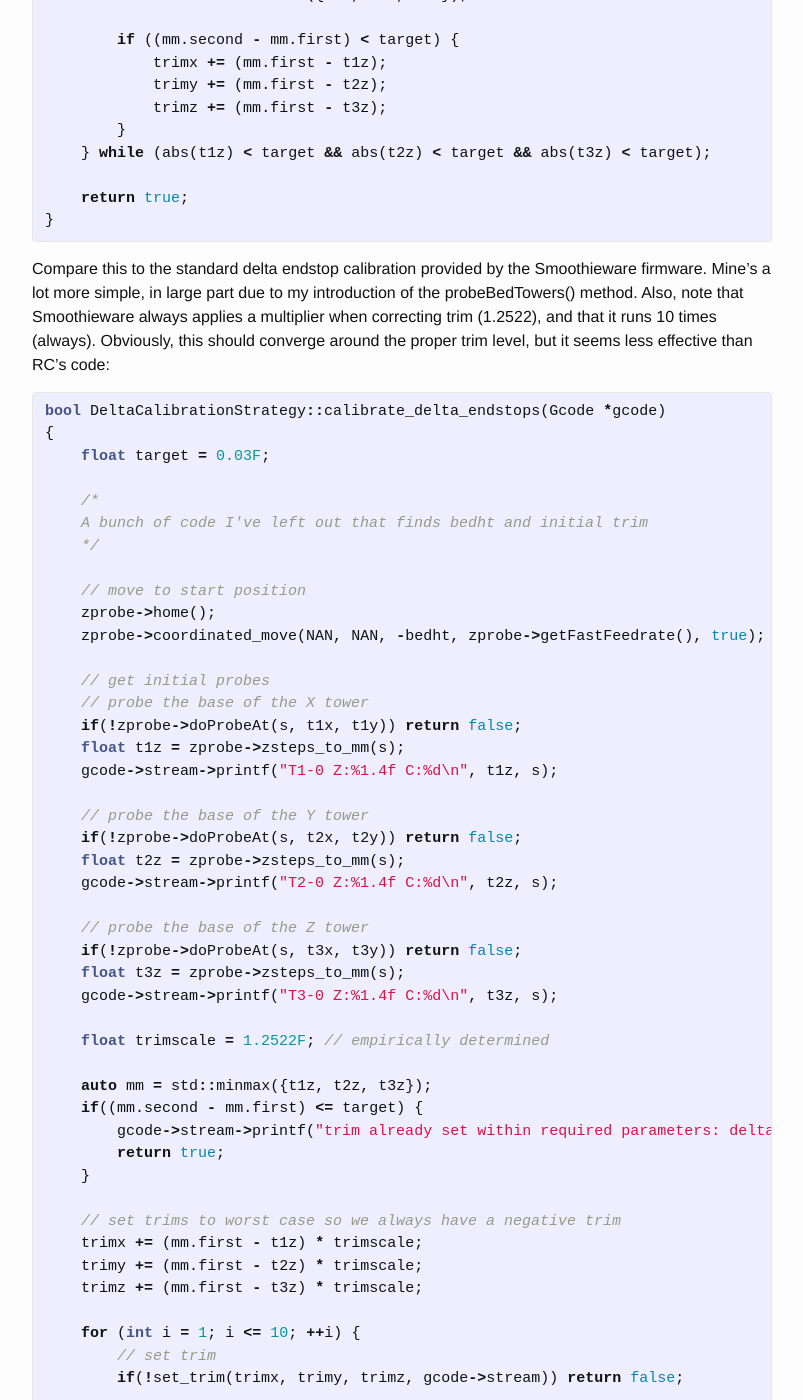
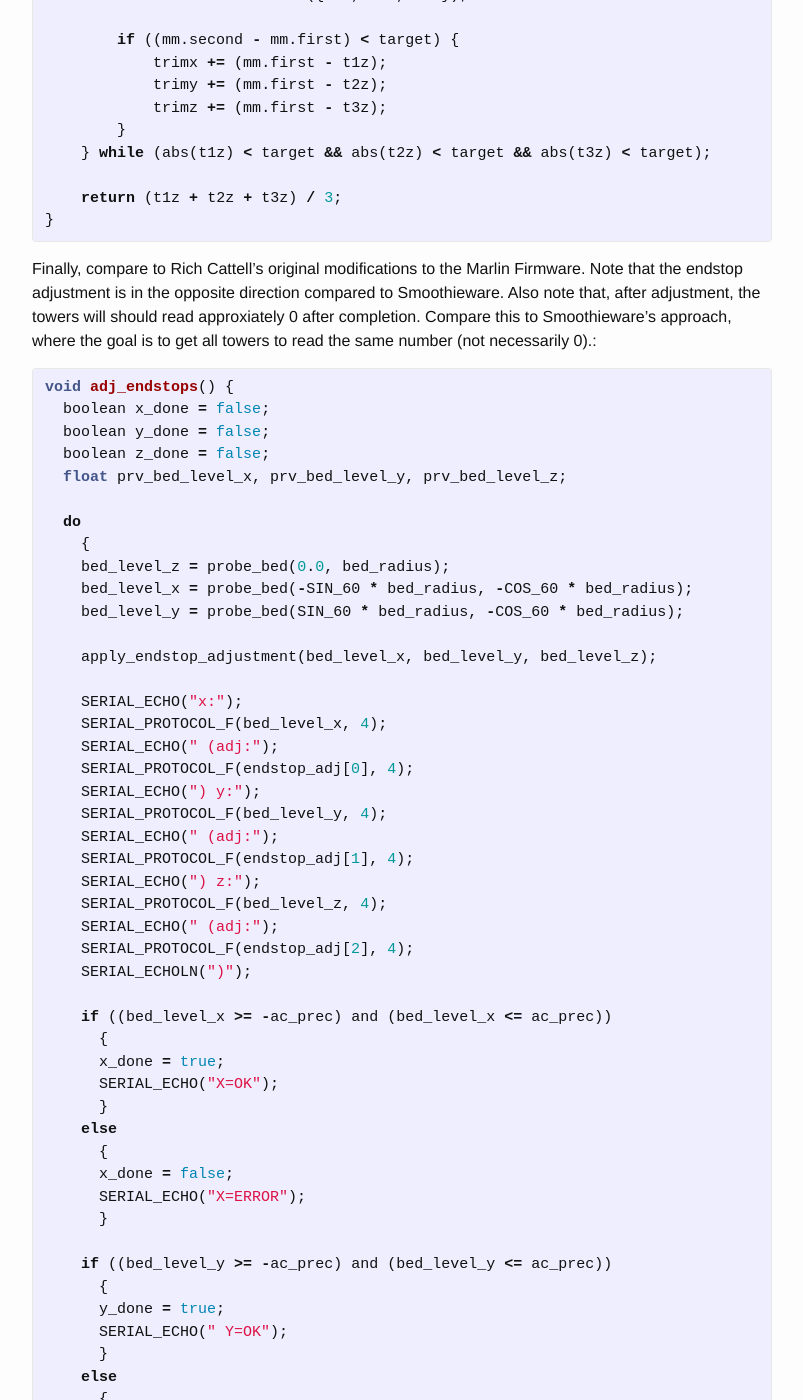
Before and after one commit to dankirkpatrick/dankirkpatrick.github.io, a Jekyll site: the page built from _posts/2015-03-09-smoothieware_calibrate_delta_endstops.markdown, in a window 1280 px wide and 1400 px high, scrolled down 647 px. Shown: the whole window, without its empty margins (238-1041 px from the left). Built offline with Jekyll 4.4.1, drawn with Linux system fonts in a browser that asks for light colours; some of the changed text lies outside the part shown.

Commit message:
Initial commit with Jekyll

```diff
--- a/_posts/2015-03-09-smoothieware_calibrate_delta_endstops.markdown
+++ b/_posts/2015-03-09-smoothieware_calibrate_delta_endstops.markdown
@@ -7,15 +7,15 @@ categories: cattell smoothieware delta calibration autocalibration update
 Let's try a few things.  First, some c++ code.  Following is my port of Rich Cattell's delta endstop calibration code to the Smootheware firmware:
 
 {% highlight cpp %}
-bool DeltaCalibrationStrategy::rc_calibrate_delta_endstops(Gcode *gcode, bool keep, float target, float bedht)
+float DeltaCalibrationStrategy::rc_calibrate_delta_endstops(Gcode *gcode, bool keep, float target, float bedht)
 {
     float trimx = 0.0F, trimy = 0.0F, trimz = 0.0F;
-    if (!get_trim(trimx, trimy, trimz)) return false;
+    if (!get_trim(trimx, trimy, trimz)) return NAN;
 
     float t1z, t2z, t3z;
     do {
         // set trim
-        if(!set_trim(trimx, trimy, trimz, gcode->stream)) return false;
+        if(!set_trim(trimx, trimy, trimz, gcode->stream)) return NAN;
         THEKERNEL->call_event(ON_IDLE);
 
         // move to start position
@@ -32,97 +32,7 @@ bool DeltaCalibrationStrategy::rc_calibrate_delta_endstops(Gcode *gcode, bool ke
         }
     } while (abs(t1z) < target && abs(t2z) < target && abs(t3z) < target);
 
-    return true;
-}
-{% endhighlight %}
-
-Compare this to the standard delta endstop calibration provided by the Smoothieware firmware.  Mine's a lot more simple, in large part due to my introduction of the probeBedTowers() method.  Also, note that Smoothieware always applies a multiplier when correcting trim (1.2522), and that it runs 10 times (always).  Obviously, this should converge around the proper trim level, but it seems less effective than RC's code:
-
-{% highlight cpp %}
-bool DeltaCalibrationStrategy::calibrate_delta_endstops(Gcode *gcode)
-{
-    float target = 0.03F;
-
-    /*
-    A bunch of code I've left out that finds bedht and initial trim
-    */
-
-    // move to start position
-    zprobe->home();
-    zprobe->coordinated_move(NAN, NAN, -bedht, zprobe->getFastFeedrate(), true); // do a relative move from home to the point above the bed
-
-    // get initial probes
-    // probe the base of the X tower
-    if(!zprobe->doProbeAt(s, t1x, t1y)) return false;
-    float t1z = zprobe->zsteps_to_mm(s);
-    gcode->stream->printf("T1-0 Z:%1.4f C:%d\n", t1z, s);
-
-    // probe the base of the Y tower
-    if(!zprobe->doProbeAt(s, t2x, t2y)) return false;
-    float t2z = zprobe->zsteps_to_mm(s);
-    gcode->stream->printf("T2-0 Z:%1.4f C:%d\n", t2z, s);
-
-    // probe the base of the Z tower
-    if(!zprobe->doProbeAt(s, t3x, t3y)) return false;
-    float t3z = zprobe->zsteps_to_mm(s);
-    gcode->stream->printf("T3-0 Z:%1.4f C:%d\n", t3z, s);
-
-    float trimscale = 1.2522F; // empirically determined
-
-    auto mm = std::minmax({t1z, t2z, t3z});
-    if((mm.second - mm.first) <= target) {
-        gcode->stream->printf("trim already set within required parameters: delta %f\n", mm.second - mm.first);
-        return true;
-    }
-
-    // set trims to worst case so we always have a negative trim
-    trimx += (mm.first - t1z) * trimscale;
-    trimy += (mm.first - t2z) * trimscale;
-    trimz += (mm.first - t3z) * trimscale;
-
-    for (int i = 1; i <= 10; ++i) {
-        // set trim
-        if(!set_trim(trimx, trimy, trimz, gcode->stream)) return false;
-
-        // home and move probe to start position just above the bed
-        zprobe->home();
-        zprobe->coordinated_move(NAN, NAN, -bedht, zprobe->getFastFeedrate(), true); // do a relative move from home to the point above the bed
-
-        // probe the base of the X tower
-        if(!zprobe->doProbeAt(s, t1x, t1y)) return false;
-        t1z = zprobe->zsteps_to_mm(s);
-        gcode->stream->printf("T1-%d Z:%1.4f C:%d\n", i, t1z, s);
-
-        // probe the base of the Y tower
-        if(!zprobe->doProbeAt(s, t2x, t2y)) return false;
-        t2z = zprobe->zsteps_to_mm(s);
-        gcode->stream->printf("T2-%d Z:%1.4f C:%d\n", i, t2z, s);
-
-        // probe the base of the Z tower
-        if(!zprobe->doProbeAt(s, t3x, t3y)) return false;
-        t3z = zprobe->zsteps_to_mm(s);
-        gcode->stream->printf("T3-%d Z:%1.4f C:%d\n", i, t3z, s);
-
-        mm = std::minmax({t1z, t2z, t3z});
-        if((mm.second - mm.first) <= target) {
-            gcode->stream->printf("trim set to within required parameters: delta %f\n", mm.second - mm.first);
-            break;
-        }
-
-        // set new trim values based on min difference
-        trimx += (mm.first - t1z) * trimscale;
-        trimy += (mm.first - t2z) * trimscale;
-        trimz += (mm.first - t3z) * trimscale;
-
-        // flush the output
-        THEKERNEL->call_event(ON_IDLE);
-    }
-
-    if((mm.second - mm.first) > target) {
-        gcode->stream->printf("WARNING: trim did not resolve to within required parameters: delta %f\n", mm.second - mm.first);
-    }
-
-    return true;
+    return (t1z + t2z + t3z) / 3;
 }
 {% endhighlight %}
 
```
Also changed, not shown: _posts/2015-03-11-smoothieware_calibrate.markdown (added, +148 -0 lines), about.md (+1 -1 lines).
